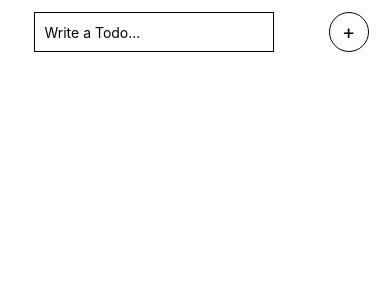
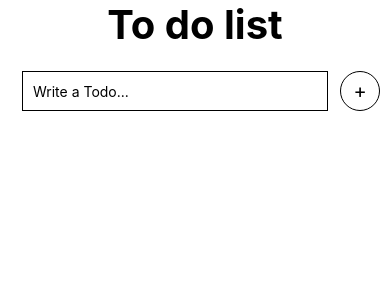
Before and after one commit to carterlc/todo-reactnative-app, a React Native app in the folder TodoApp/: screen / in a window 390 px wide. Shown: the top 300 px of the page. Built offline with nearby package versions, Linux system fonts and the light colour scheme.

Commit message:
Added some more styling to make the todo app have more unity.

```diff
--- a/TodoApp/App.js
+++ b/TodoApp/App.js
@@ -16,11 +16,9 @@ const App = () => {
   const [todos, setTodos] = React.useState([]);
   let newText = "";
 
-  const [checkedTodo, setCheckedTodo] = useState();
-
   const renderItem = ({ item }) => {
-    const backgroundColor = item.completed ? '#6e3b6e' : '#f9c2ff';
-    const color = item.completed ? 'white' : 'black';
+    const backgroundColor = item.completed ? 'white' : 'white';
+    const color = item.completed ? '#DADADA' : 'black';
 
     const completeItem = id => {
       console.log(id);
@@ -40,18 +38,18 @@ const App = () => {
 
 
     return (
-      <View>
+      <View style={styles.todo}>
         <Item
           key={item.id}
           item={item}
           onPress={() => completeItem(item.id)}
           backgroundColor={backgroundColor}
           textColor={color}
-
+          style={styles.listItem}
         />
-        <TouchableOpacity onPress={() => handleDeleteTodo(item.id)}>
+        <TouchableOpacity onPress={() => handleDeleteTodo(item.id)} style={styles.deleteButton}>
           <View>
-            <Text>Delete</Text>
+            <Text style={styles.deleteText}>delete</Text>
           </View>
         </TouchableOpacity>
       </View>
@@ -75,6 +73,8 @@ const App = () => {
 
   const Header = () => {
     return (
+      <>
+      <Text style={styles.heading}>To do list</Text>
       <View style={styles.writeTaskWrapper}>
         <TextInput style={styles.input} placeholder={'Write a Todo...'} onChangeText={text => newText = text} />
         <TouchableOpacity onPress={addTodo}>
@@ -83,6 +83,7 @@ const App = () => {
           </View>
         </TouchableOpacity>
       </View>
+      </>
     )
   }
 
@@ -103,18 +104,19 @@ const App = () => {
 const styles = StyleSheet.create({
   container: {
     flex: 1,
-    marginTop: StatusBar.currentHeight || 0,
+    // marginTop: StatusBar.currentHeight || 0,
   },
   item: {
     padding: 20,
-    marginVertical: 8,
-    marginHorizontal: 16,
+    flex: 1,
+    // marginVertical: 8,
   },
   title: {
     fontSize: 32,
   },
   input: {
     height: 40,
+    flex: 1,
     margin: 12,
     borderWidth: 1,
     padding: 10,
@@ -131,12 +133,33 @@ const styles = StyleSheet.create({
   writeTaskWrapper: {
     width: '100%',
     flexDirection: 'row',
-    justifyContent: 'space-around',
-    alignItems: 'center'
+    justifyContent: 'space-between',
+    alignItems: 'center',
+    padding: 10,
   },
   icon: {
     fontSize: 20,
   },
+  todo: {
+    flexDirection: 'row',
+    marginHorizontal: 20,
+  },
+  deleteButton: {
+    backgroundColor: 'red',
+    alignItems: 'center',
+    justifyContent: 'center',
+    padding: 20,
+    color: 'white',
+  },
+  deleteText: {
+    color: 'white',
+  },
+  heading: {
+    fontSize:40,
+    color: 'black',
+    textAlign:'center',
+    fontWeight: 'bold',
+  }
 });
 
 export default App;
```
